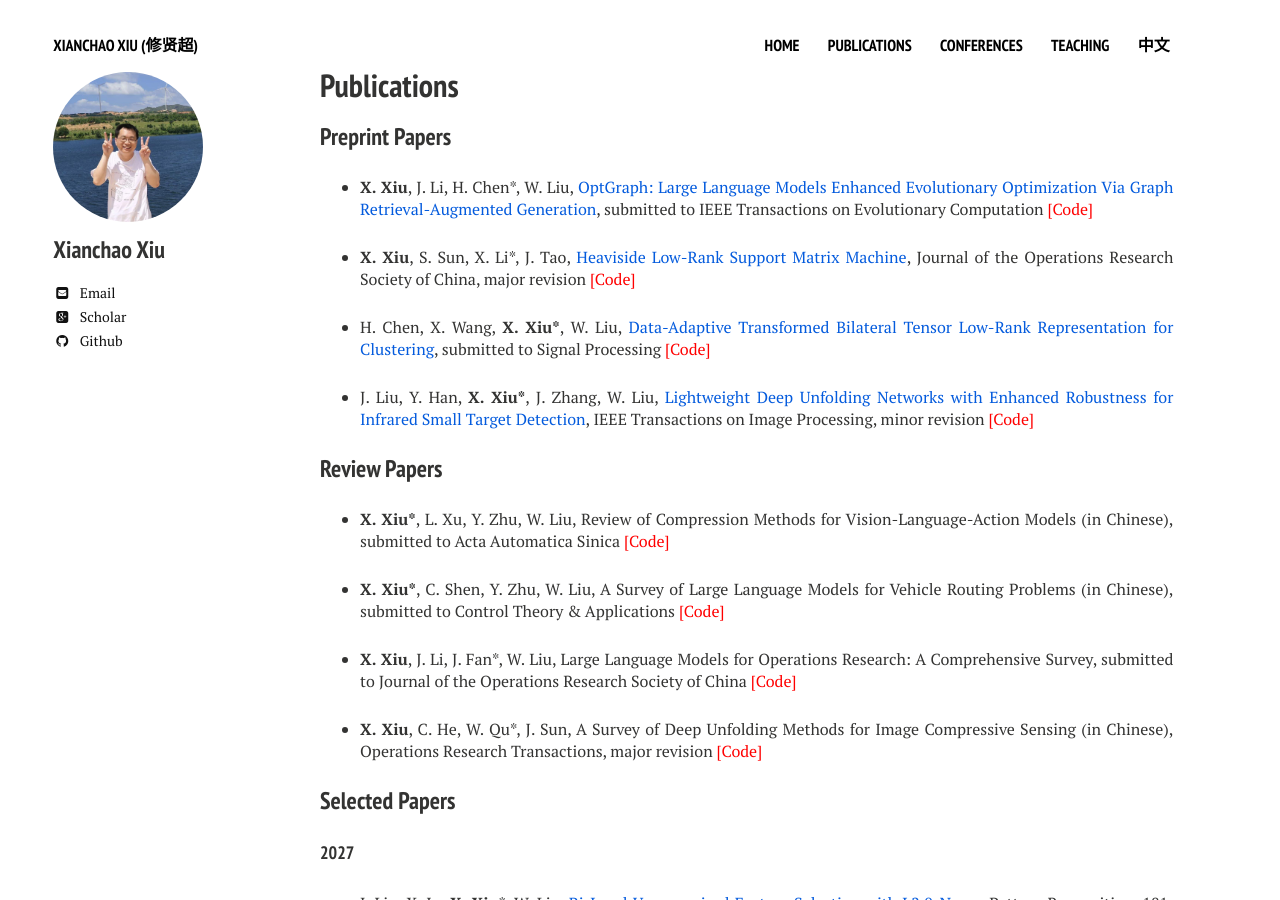
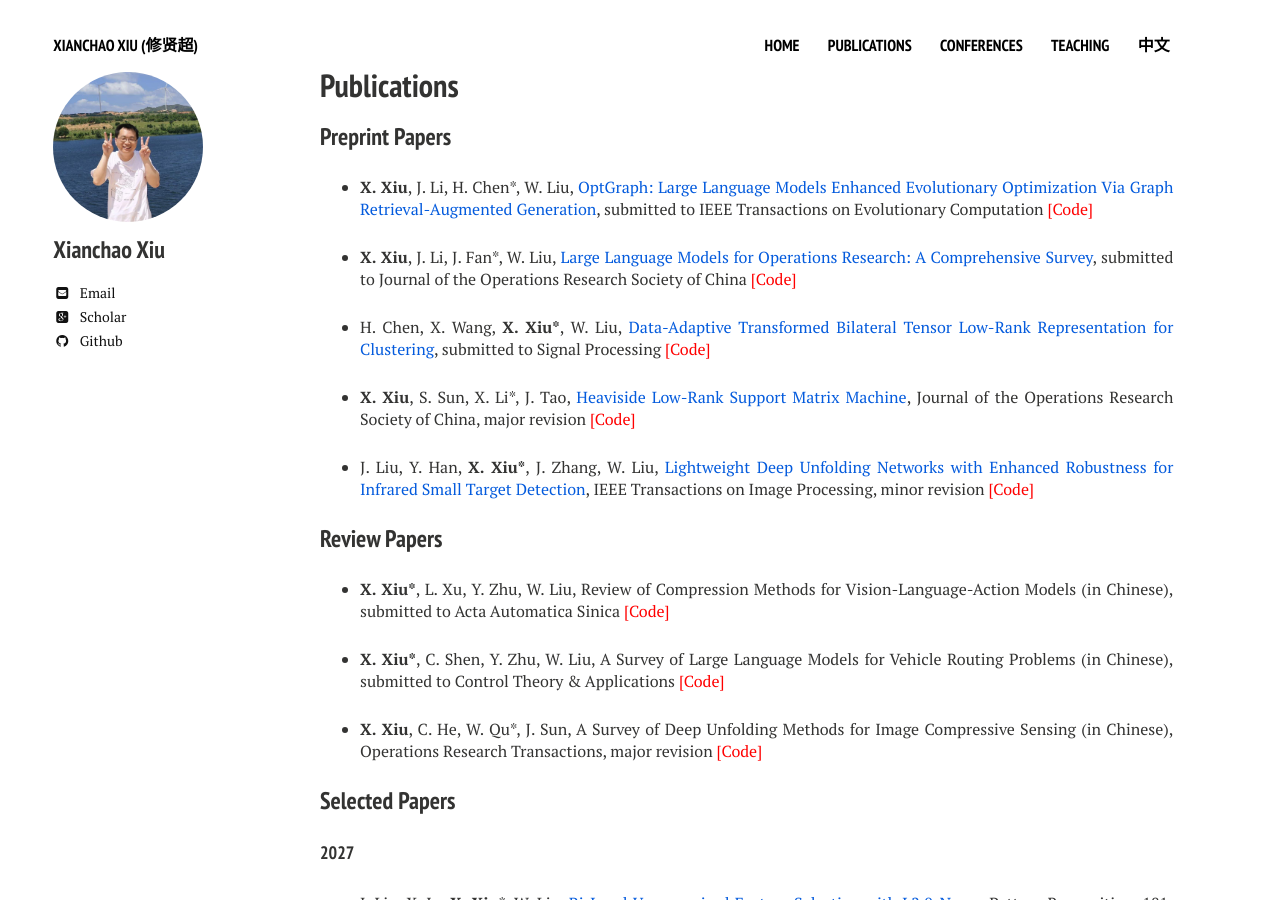
Before and after one commit to xianchaoxiu/xianchaoxiu.github.io, a Jekyll site: the page built from publications/index.md, in a window 1280 px wide and 900 px high. Built offline with Jekyll 4.4.1, drawn with Linux system fonts in a browser that asks for light colours; nearby versions of some CDN libraries; part of the change alters nothing that is shown.

Commit message:
Update index.md

```diff
--- a/publications/index.md
+++ b/publications/index.md
@@ -12,9 +12,11 @@ share: false
 
 * <b>X. Xiu</b>, J. Li, H. Chen*, W. Liu, <a href="https://arxiv.org/pdf/2607.27918" class="textlink" target="_blank">OptGraph: Large Language Models Enhanced Evolutionary Optimization Via Graph Retrieval-Augmented Generation</a>, submitted to IEEE Transactions on Evolutionary Computation <a href="https://github.com/xianchaoxiu/OptGraph" class="textlink" target="_blank" style="color: red;">[Code]</a>
 
-* <b>X. Xiu</b>, S. Sun, X. Li*, J. Tao, <a href="https://arxiv.org/pdf/2603.00491" class="textlink" target="_blank">Heaviside Low-Rank Support Matrix Machine</a>, Journal of the Operations Research Society of China, major revision <a href="https://github.com/xianchaoxiu/HL-SMM" class="textlink" target="_blank" style="color: red;">[Code]</a>
+* <b>X. Xiu</b>, J. Li, J. Fan*, W. Liu, <a href="https://arxiv.org/abs/2605.20849" class="textlink" target="_blank">Large Language Models for Operations Research: A Comprehensive Survey</a>, submitted to Journal of the Operations Research Society of China <a href="https://github.com/xianchaoxiu/LLM4OR" class="textlink" target="_blank" style="color: red;">[Code]</a>
 
 * H. Chen, X. Wang, <b>X. Xiu*</b>, W. Liu, <a href="https://arxiv.org/abs/2510.20077" class="textlink" target="_blank">Data-Adaptive Transformed Bilateral Tensor Low-Rank Representation for Clustering</a>, submitted to Signal Processing <a href="https://github.com/xianchaoxiu/TBTLRR" class="textlink" target="_blank" style="color: red;">[Code]</a>
+
+* <b>X. Xiu</b>, S. Sun, X. Li*, J. Tao, <a href="https://arxiv.org/pdf/2603.00491" class="textlink" target="_blank">Heaviside Low-Rank Support Matrix Machine</a>, Journal of the Operations Research Society of China, major revision <a href="https://github.com/xianchaoxiu/HL-SMM" class="textlink" target="_blank" style="color: red;">[Code]</a>
 
 * J. Liu, Y. Han, <b>X. Xiu*</b>, J. Zhang, W. Liu, <a href="https://arxiv.org/abs/2509.08205" class="textlink" target="_blank">Lightweight Deep Unfolding Networks with Enhanced Robustness for Infrared Small Target Detection</a>, IEEE Transactions on Image Processing, minor revision <a href="https://github.com/xianchaoxiu/L-RPCANet" class="textlink" target="_blank" style="color: red;">[Code]</a>
 
@@ -25,11 +27,7 @@ share: false
 
 * <b>X. Xiu*</b>, C. Shen, Y. Zhu, W. Liu, A Survey of Large Language Models for Vehicle Routing Problems (in Chinese), submitted to Control Theory & Applications <a href="https://github.com/xianchaoxiu/LLM4VRP" class="textlink" target="_blank" style="color: red;">[Code]</a>
 
-* <b>X. Xiu</b>, J. Li, J. Fan*, W. Liu, Large Language Models for Operations Research: A Comprehensive Survey, submitted to Journal of the Operations Research Society of China <a href="https://github.com/xianchaoxiu/LLM4OR" class="textlink" target="_blank" style="color: red;">[Code]</a>
-
 * <b>X. Xiu</b>, C. He, W. Qu*, J. Sun, A Survey of Deep Unfolding Methods for Image Compressive Sensing (in Chinese), Operations Research Transactions, major revision <a href="https://github.com/xianchaoxiu/DU4ICS" class="textlink" target="_blank" style="color: red;">[Code]</a>
-
-
 
 
 ### Selected Papers
```
